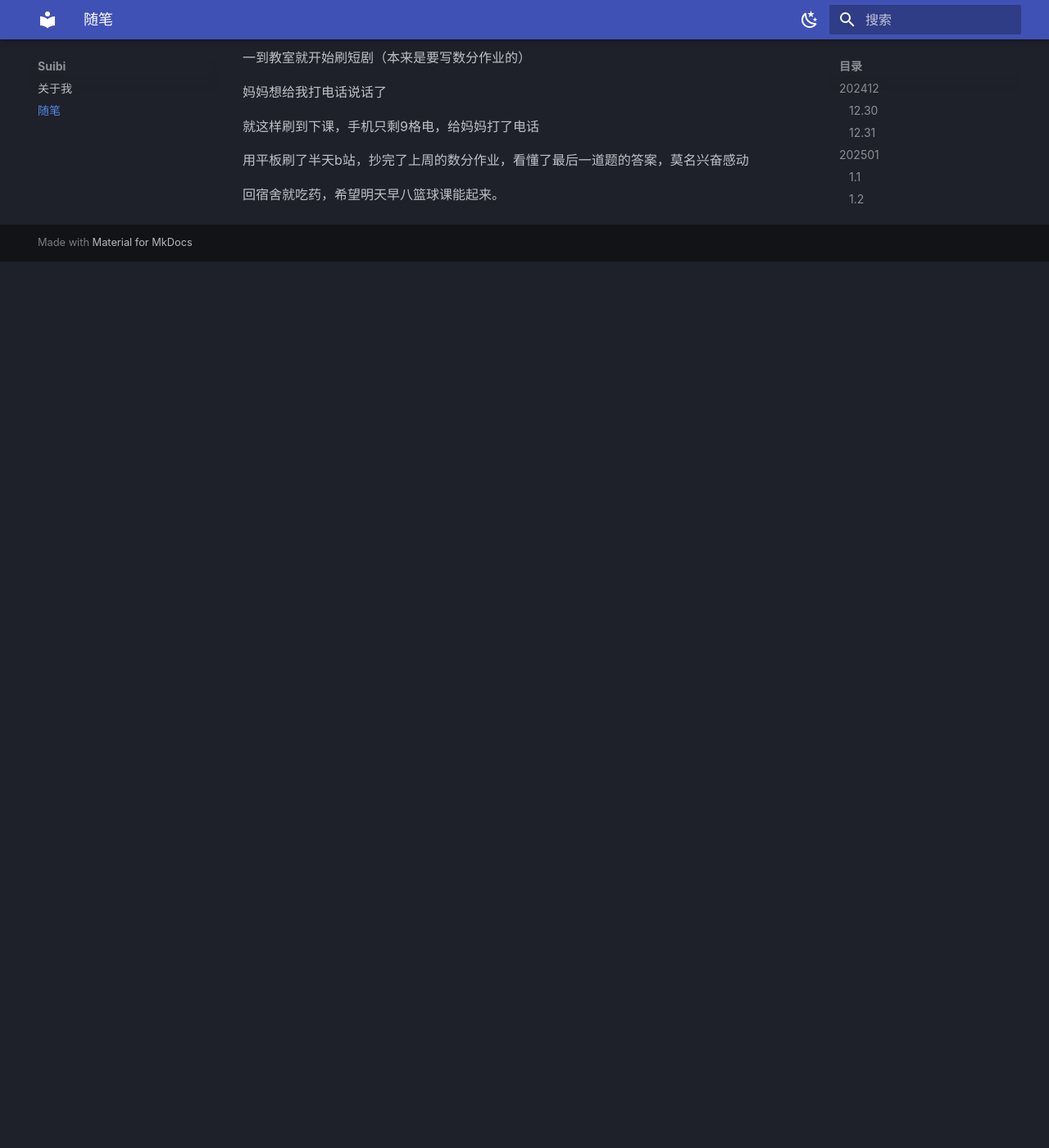
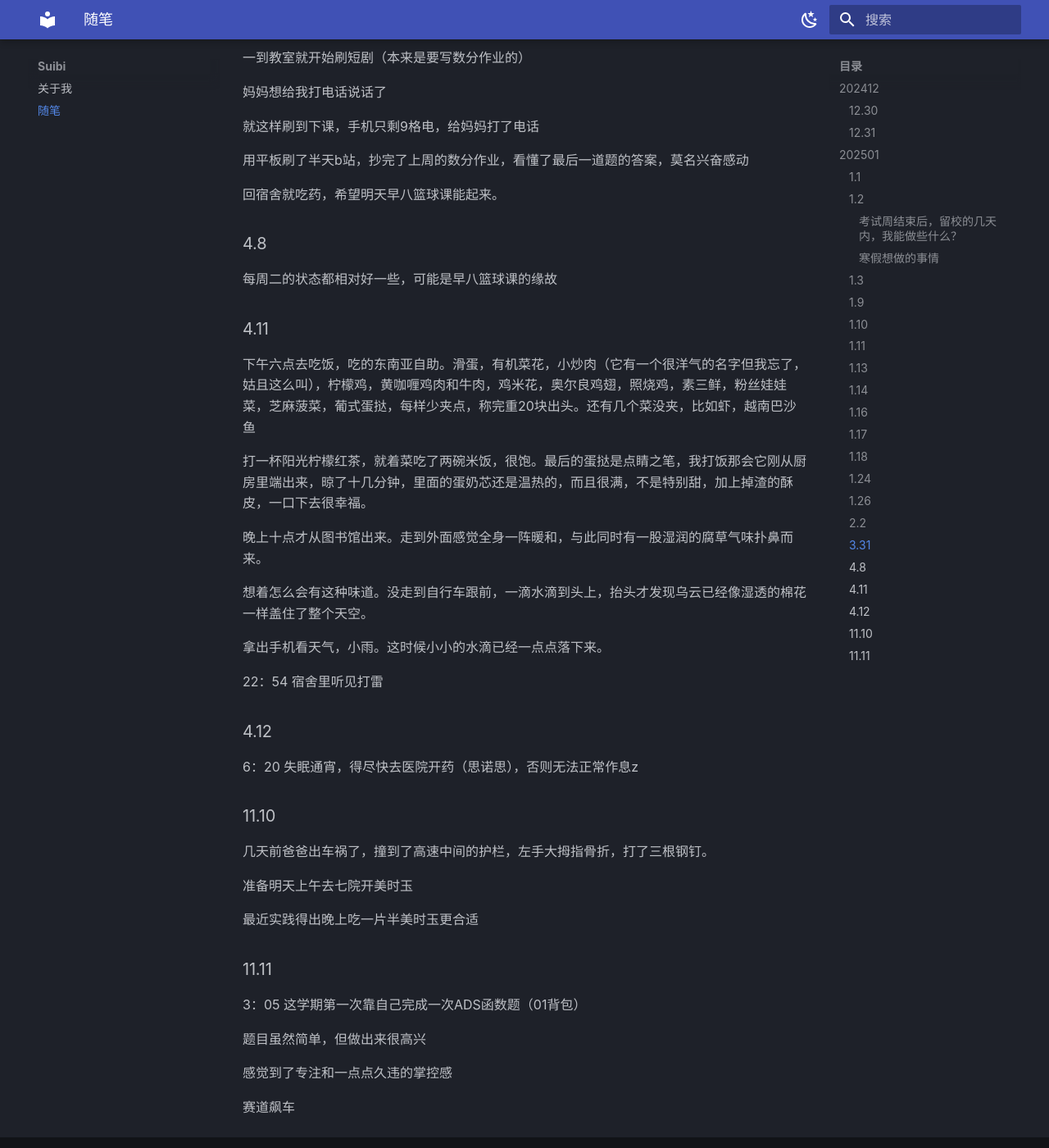
Before and after one commit to Wardqz/Ward, an MkDocs documentation site: the page built from docs/suibi/diary.md, in a window 1280 px wide and 1400 px high, scrolled down 8097 px. Shown: the whole window at 82% size. Built offline with MkDocs 1.6.1 and Material for MkDocs 9.7.7, drawn with Linux system fonts in a browser that asks for light colours; before the commit the page ends 8416 px from its top, so only the background shows below that; some of the changed text lies outside the part shown.

Commit message:
Add files

```diff
--- a/docs/suibi/diary.md
+++ b/docs/suibi/diary.md
@@ -54,7 +54,7 @@
 
 高考。强基。强基失败。报志愿。被第一志愿录取。
 
-以前有说过想来浙。没想到一语成谶。
+以前有说过想来浙。没想到一语中的。
 
 （那时认为浙是理想，上交是梦想，清北是痴心妄想）
 
@@ -345,3 +345,43 @@ git push在学校成功率100%，在家成功率0%（）
 用平板刷了半天b站，抄完了上周的数分作业，看懂了最后一道题的答案，莫名兴奋感动
 
 回宿舍就吃药，希望明天早八篮球课能起来。
+
+### 4.8
+
+每周二的状态都相对好一些，可能是早八篮球课的缘故
+
+### 4.11
+
+下午六点去吃饭，吃的东南亚自助。滑蛋，有机菜花，小炒肉（它有一个很洋气的名字但我忘了，姑且这么叫），柠檬鸡，黄咖喱鸡肉和牛肉，鸡米花，奥尔良鸡翅，照烧鸡，素三鲜，粉丝娃娃菜，芝麻菠菜，葡式蛋挞，每样少夹点，称完重20块出头。还有几个菜没夹，比如虾，越南巴沙鱼
+
+打一杯阳光柠檬红茶，就着菜吃了两碗米饭，很饱。最后的蛋挞是点睛之笔，我打饭那会它刚从厨房里端出来，晾了十几分钟，里面的蛋奶芯还是温热的，而且很满，不是特别甜，加上掉渣的酥皮，一口下去很幸福。
+
+晚上十点才从图书馆出来。走到外面感觉全身一阵暖和，与此同时有一股湿润的腐草气味扑鼻而来。
+
+想着怎么会有这种味道。没走到自行车跟前，一滴水滴到头上，抬头才发现乌云已经像湿透的棉花一样盖住了整个天空。
+
+拿出手机看天气，小雨。这时候小小的水滴已经一点点落下来。
+
+22：54 宿舍里听见打雷
+
+### 4.12
+
+6：20 失眠通宵，得尽快去医院开药（思诺思），否则无法正常作息z
+
+### 11.10
+
+几天前爸爸出车祸了，撞到了高速中间的护栏，左手大拇指骨折，打了三根钢钉。
+
+准备明天上午去七院开美时玉
+
+最近实践得出晚上吃一片半美时玉更合适
+
+### 11.11
+
+3：05 这学期第一次靠自己完成一次ADS函数题（01背包）
+
+题目虽然简单，但做出来很高兴
+
+感觉到了专注和一点点久违的掌控感
+
+赛道飙车
```
